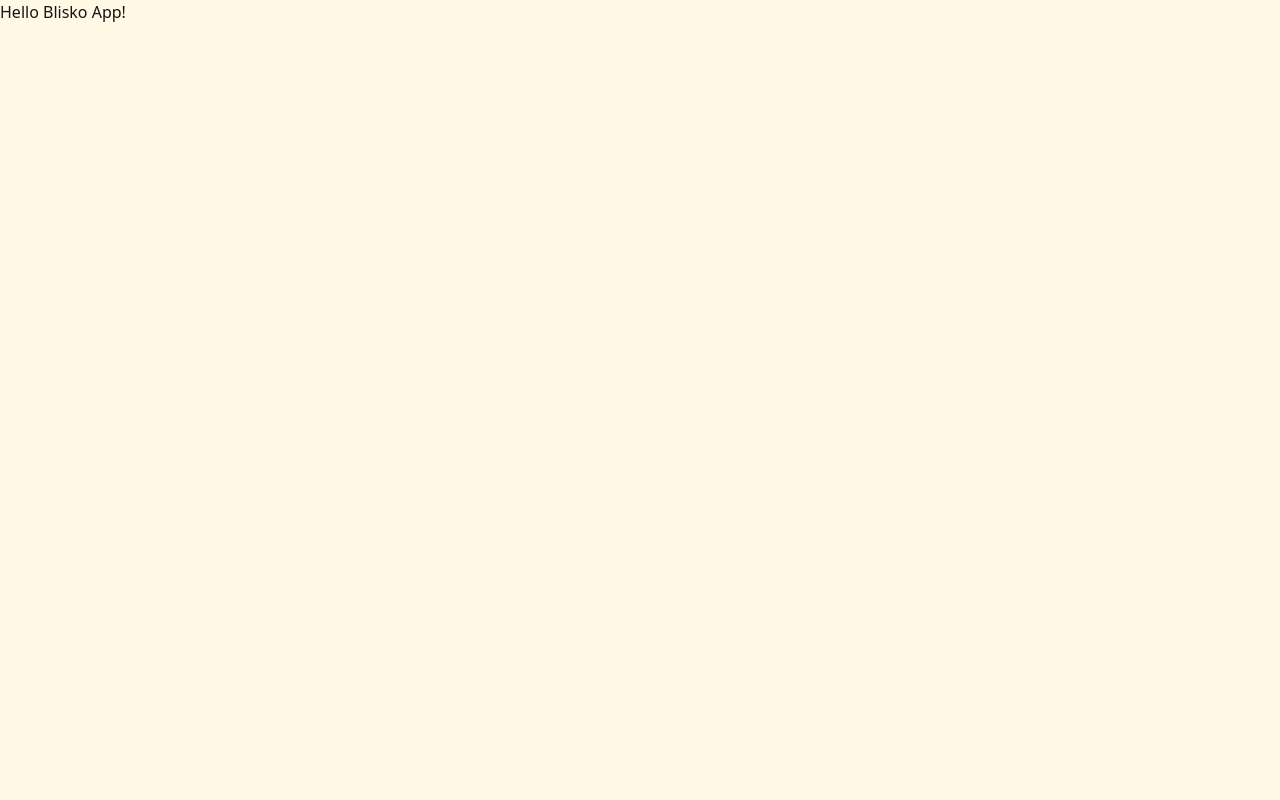
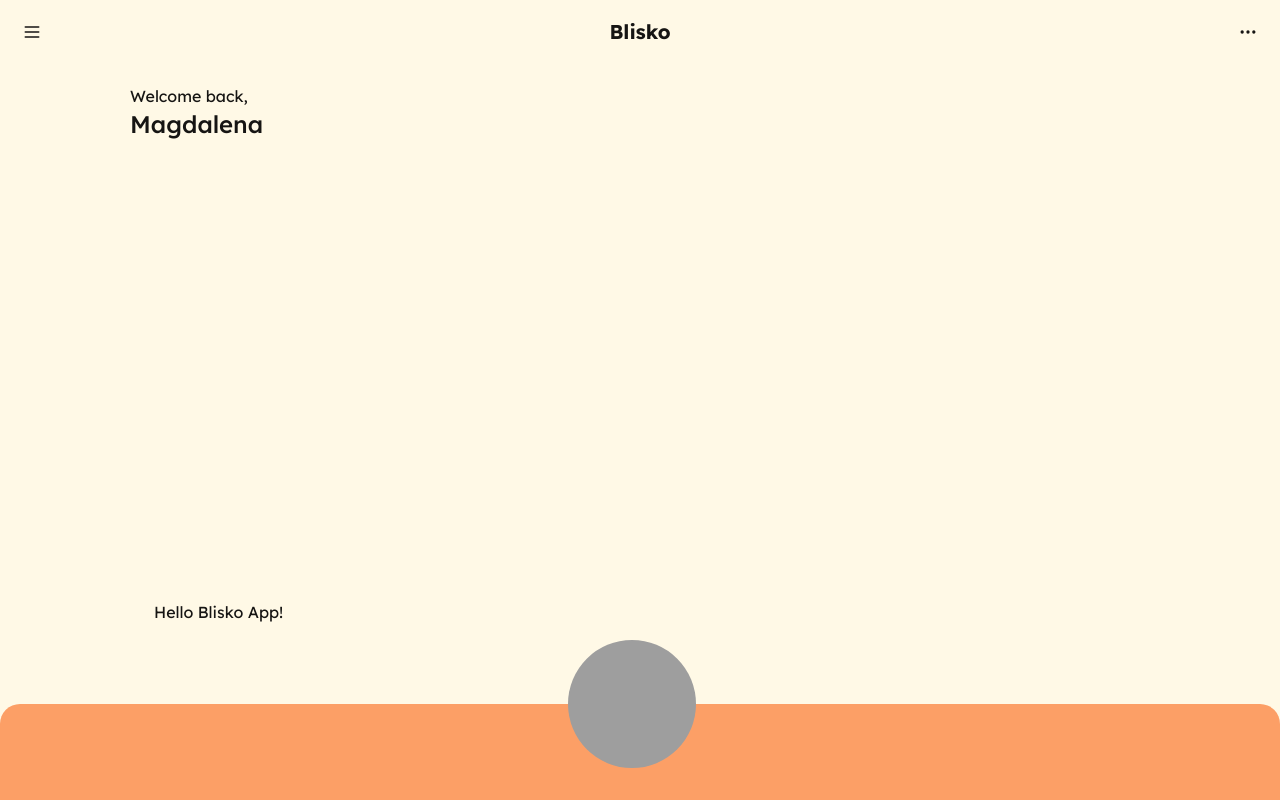
Before and after one commit to magdalena-karpinska/blisko-app, a Next.js app: page / in a window 1280 px wide. Built offline with nearby package versions, Linux system fonts and the light colour scheme; grey boxes are pictures that could not be loaded.

Commit message:
Adds Container, Header and Footer Components to the main layout

```diff
--- a/src/app/layout.tsx
+++ b/src/app/layout.tsx
@@ -1,6 +1,9 @@
 import type { Metadata } from "next";
 import { lexend } from "./ui/fonts";
 import "./globals.css";
+import { Header } from "./ui/header";
+import Container from "./ui/container";
+import Footer from "./ui/footer";
 
 export const metadata: Metadata = {
   title: "Blisko App",
@@ -13,8 +16,16 @@
   children: React.ReactNode;
 }>) {
   return (
-    <html lang="en">
-      <body>{children}</body>
+    <html lang="en" h-full>
+      <body
+        className={`${lexend.className} antialiased min-h-screen flex flex-col`}
+      >
+        <main className="flex-1 flex flex-col">
+          <Header />
+          <Container>{children}</Container>
+          <Footer />
+        </main>
+      </body>
     </html>
   );
 }
```
